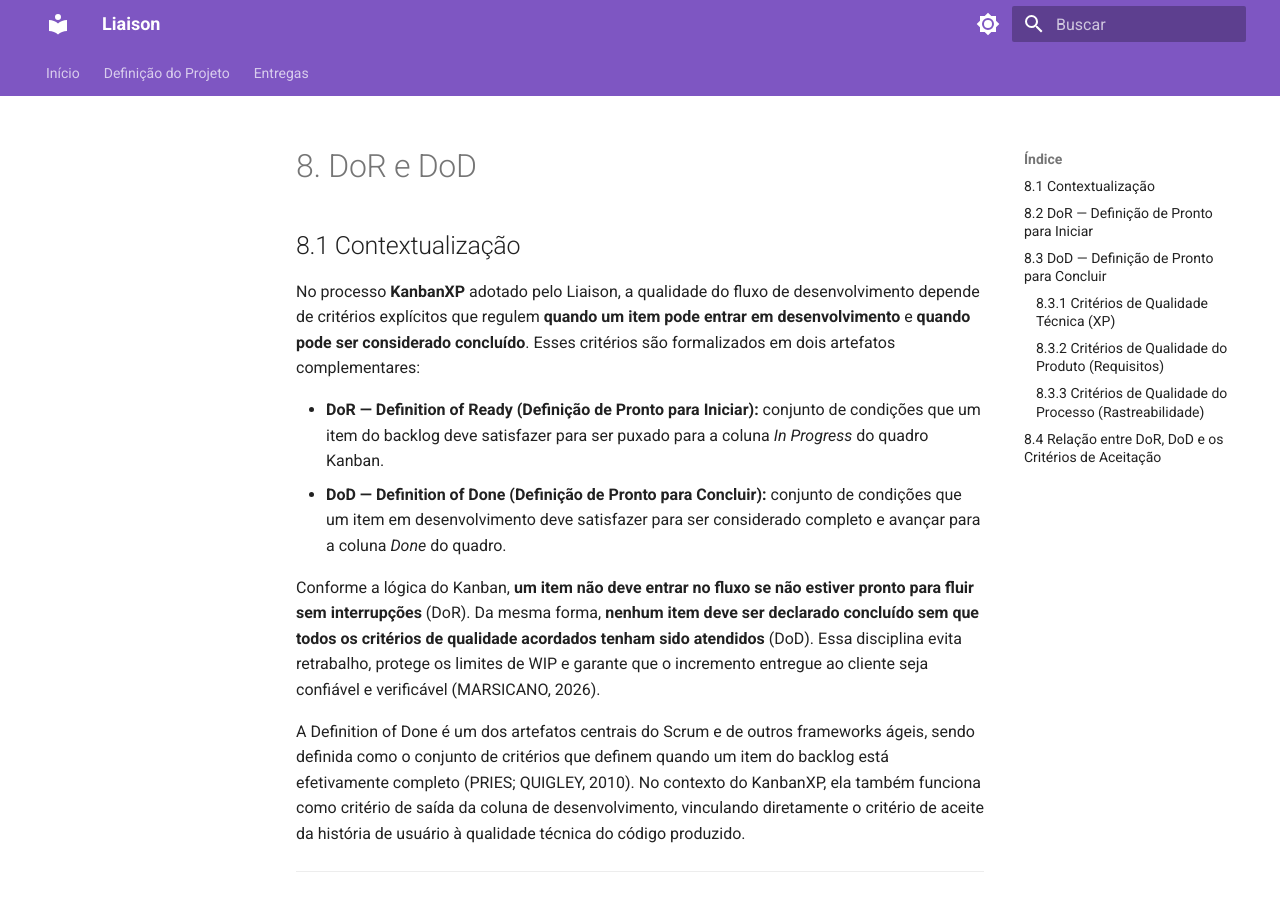
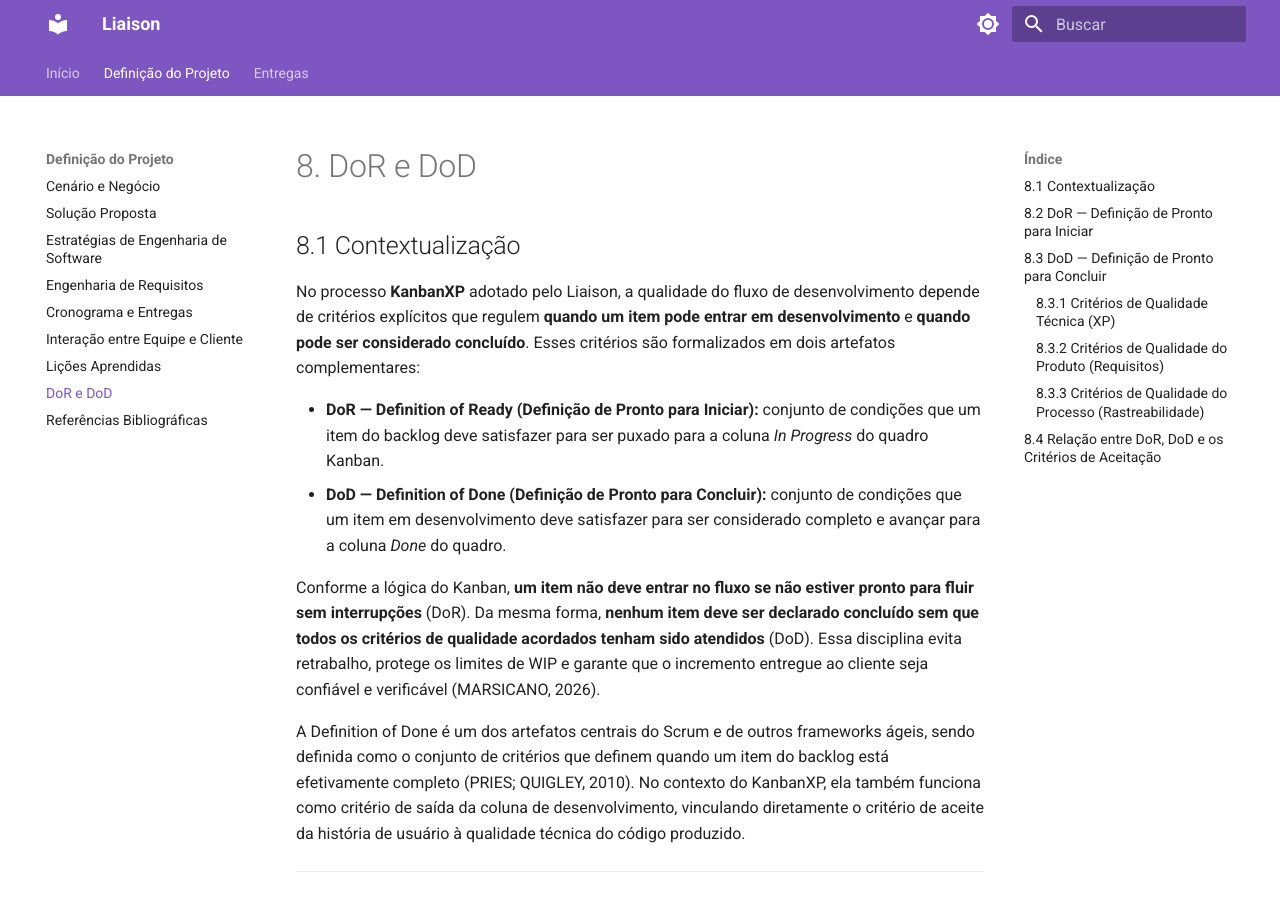
Before and after one commit to mdsreq-fga-unb/REQ-2026.1-T01-Liaison, an MkDocs documentation site: the page built from docs/projeto/dor_e_dod.md, in a window 1280 px wide and 900 px high. Built offline with MkDocs 1.6.1 and Material for MkDocs 9.7.7, drawn with Linux system fonts in a browser that asks for light colours.

Commit message:
docs: adiciona DoR e DoD à navegação do GitPages

```diff
--- a/mkdocs.yml
+++ b/mkdocs.yml
@@ -49,6 +49,7 @@ nav:
       - Cronograma e Entregas: projeto/cronograma.md
       - Interação entre Equipe e Cliente: projeto/interacao.md
       - Lições Aprendidas: projeto/licoes.md
+      - DoR e DoD: projeto/dor_e_dod.md
       - Referências Bibliográficas: projeto/referencias.md
   - Entregas:
       - Unidade 1: entregas/unidade1.md
```
